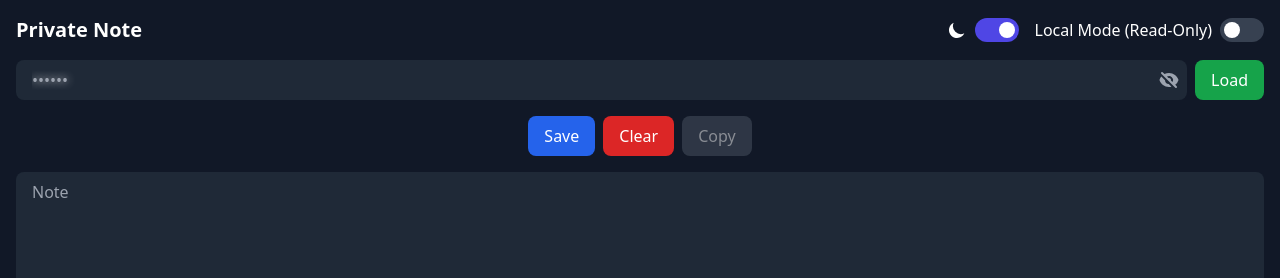
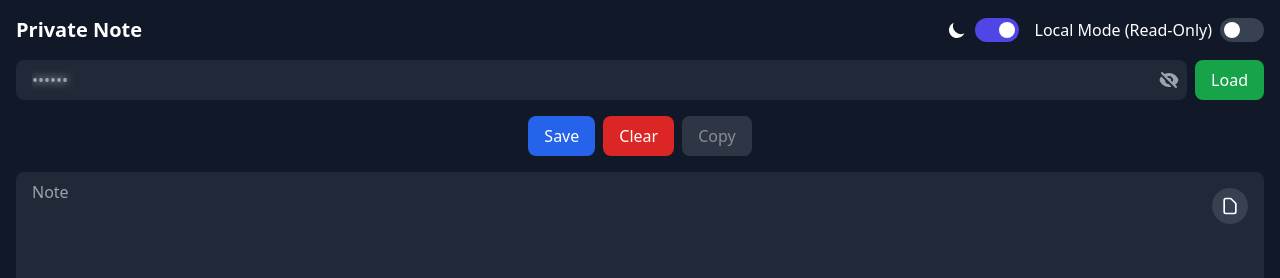
Before and after one commit to dongyukang/privatenote, a React (Create React App) app: page / in a window 1280 px wide. Shown: the top 278 px of the page. Built offline with nearby package versions, Linux system fonts and the light colour scheme; no server answers.

Commit message:
markdown _setup

```diff
--- a/package.json
+++ b/package.json
@@ -14,6 +14,7 @@
     "firebase": "^10.7.1",
     "react": "^18.2.0",
     "react-dom": "^18.2.0",
+    "react-markdown": "^10.1.0",
     "react-scripts": "^3.0.1",
     "typescript": "^4.9.5",
     "web-vitals": "^2.1.4"
--- a/src/App.tsx
+++ b/src/App.tsx
@@ -1,6 +1,7 @@
 import React, { useState, useRef, DragEvent } from 'react';
 import { initializeApp } from 'firebase/app';
 import { getDatabase, ref, push, get, remove, update, query, orderByChild, equalTo } from 'firebase/database';
+import ReactMarkdown from 'react-markdown';
 
 // Detailed: Firebase configuration uses environment variables to securely connect to your Firebase project and enable its services.
 // Ensure that your .env file or environment settings provide all necessary keys.
@@ -33,6 +34,7 @@ function App() {
   const [isDragging, setIsDragging] = useState(false);
   const [fileHash, setFileHash] = useState('');
   const [isDarkMode, setIsDarkMode] = useState(true);
+  const [isMarkdownMode, setIsMarkdownMode] = useState(false);
   const dropAreaRef = useRef<HTMLDivElement>(null);
 
   // Detailed: The showMessage function displays a temporary message for user feedback. It takes a state setter function, a message string, and an optional isError flag to determine error styling. The message clears automatically after 3 seconds.
@@ -373,6 +375,11 @@ function App() {
     setIsDarkMode(!isDarkMode);
   };
 
+  // Toggle markdown view
+  const toggleMarkdownMode = () => {
+    setIsMarkdownMode(!isMarkdownMode);
+  };
+
   // Utility functions
   const validateInput = (input: string) => {
     if (!input || input.trim() === '') {
@@ -541,6 +548,18 @@ function App() {
           )}
         </div>
 
+        <div className="relative">
+          {isMarkdownMode && (
+            <div
+              className={`w-full h-[calc(100vh-12rem)] ${isDarkMode ? 'bg-gray-800 text-white' : 'bg-white text-gray-900'} px-4 py-2 rounded-lg overflow-auto transition-colors duration-200`}
+              style={{width: 'calc(100vw - 2rem)'}}
+            >
+              <ReactMarkdown>
+                {content}
+              </ReactMarkdown>
+            </div>
+          )}
+          {!isMarkdownMode && (
             <textarea
               value={content}
               onChange={(e) => setContent(e.target.value)}
@@ -549,6 +568,23 @@ function App() {
               readOnly={isLocalMode}
               style={{width: 'calc(100vw - 2rem)'}}
             />
+          )}
+          <button
+            onClick={toggleMarkdownMode}
+            className={`absolute right-4 top-4 p-2 rounded-full ${isDarkMode ? 'bg-gray-700 text-white hover:bg-gray-600' : 'bg-gray-200 text-gray-700 hover:bg-gray-300'} focus:outline-none focus:ring-2 focus:ring-blue-500 transition-colors duration-200`}
+            title={isMarkdownMode ? "Show raw text" : "Show markdown preview"}
+          >
+            {isMarkdownMode ? (
+              <svg xmlns="http://www.w3.org/2000/svg" className="h-5 w-5" fill="none" viewBox="0 0 24 24" stroke="currentColor">
+                <path strokeLinecap="round" strokeLinejoin="round" strokeWidth={2} d="M11 5H6a2 2 0 00-2 2v11a2 2 0 002 2h11a2 2 0 002-2v-5m-1.414-9.414a2 2 0 112.828 2.828L11.828 15H9v-2.828l8.586-8.586z" />
+              </svg>
+            ) : (
+              <svg xmlns="http://www.w3.org/2000/svg" className="h-5 w-5" fill="none" viewBox="0 0 24 24" stroke="currentColor">
+                <path strokeLinecap="round" strokeLinejoin="round" strokeWidth={2} d="M7 21h10a2 2 0 002-2V9.414a1 1 0 00-.293-.707l-5.414-5.414A1 1 0 0012.586 3H7a2 2 0 00-2 2v14a2 2 0 002 2z" />
+              </svg>
+            )}
+          </button>
+        </div>
       </div>
     </div>
   );
```
Also changed, not shown: 1 other file (tests, documents, lock files or other folders). Lines whose indentation alone changed are shown as unchanged.
